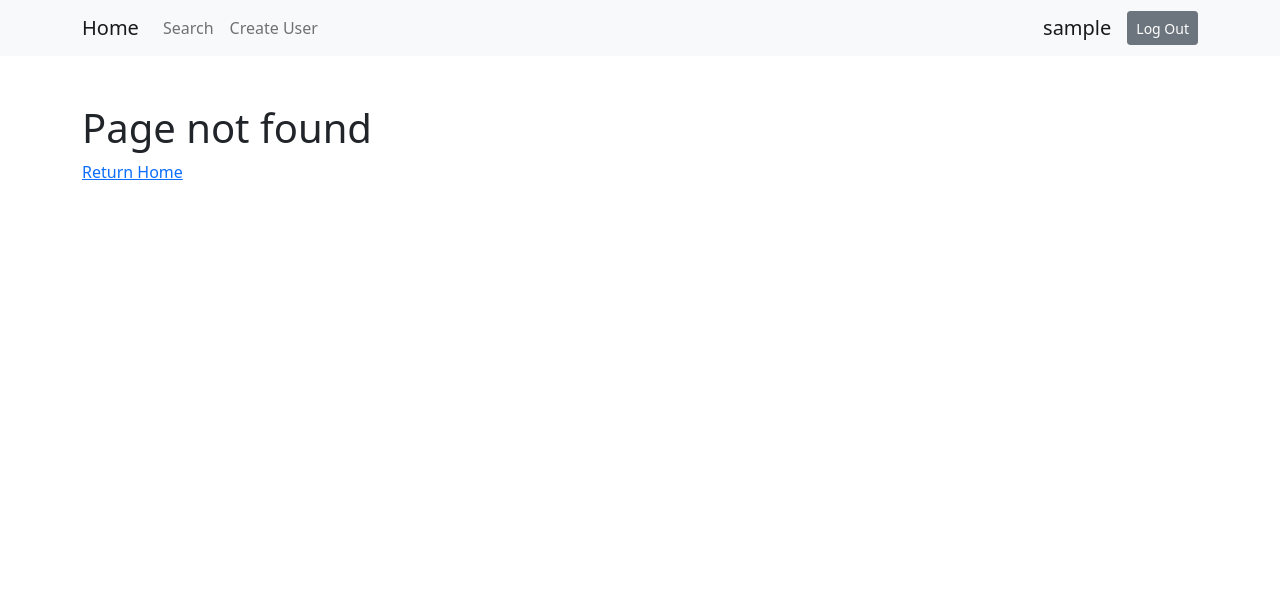
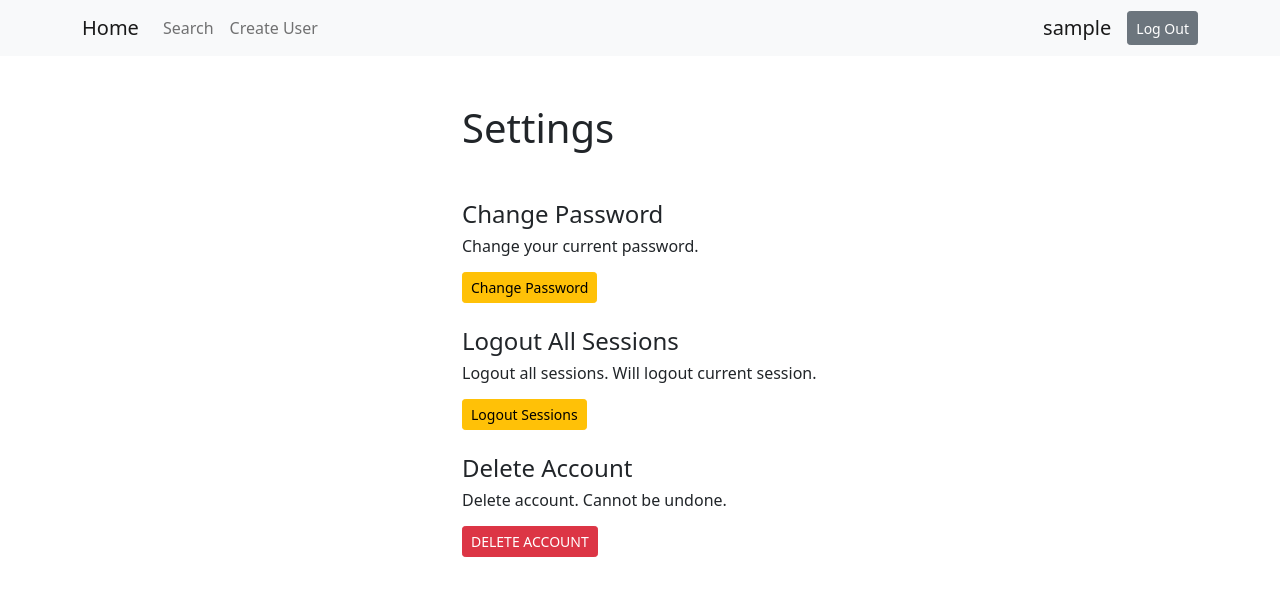
Before and after one commit to BB2455/Full-Stack-App, a React (Create React App) app in the folder client/: page /profile/settings in a window 1280 px wide. Before the commit this address had no page. Shown: the top 596 px of the page. Built offline with nearby package versions, Linux system fonts and the light colour scheme; sample sign-in values are in the browser's storage.

Commit message:
created settings page

```diff
--- a/client/src/App.jsx
+++ b/client/src/App.jsx
@@ -9,6 +9,7 @@ import {
   Register,
   ForgotPassword,
   ResetPassword,
+  Settings,
   Search,
   User,
   NotFoundPage,
@@ -26,6 +27,7 @@ const App = () => {
           <Route path="register" element={<Register />} />
           <Route path="forgot-password" element={<ForgotPassword />} />
           <Route path="reset-password" element={<ResetPassword />} />
+          <Route path="/profile/settings" element={<Settings />} />
           <Route path="search" element={<Search />} />
           <Route path="create" element={<CreateUser />} />
           <Route path="user/:id" element={<User />} />
--- a/client/src/routes/index.js
+++ b/client/src/routes/index.js
@@ -7,3 +7,4 @@ export { default as Search } from './search'
 export { default as User } from './user'
 export { default as CreateUser } from './create'
 export { default as NotFoundPage } from './404'
+export { default as Settings } from './settings'
--- a/client/src/routes/resetPassword.jsx
+++ b/client/src/routes/resetPassword.jsx
@@ -116,7 +116,9 @@ const ResetPassword = () => {
                       <Card.Body>
                         <Card.Title className="d-flex justify-content-between align-items-center mb-0">
                           {user.username}
-                          <Button onClick={() => selectUser(user)}>Select</Button>
+                          <Button onClick={() => selectUser(user)}>
+                            Select
+                          </Button>
                         </Card.Title>
                       </Card.Body>
                     </Card>
--- /dev/null
+++ b/client/src/routes/settings.jsx
@@ -0,0 +1,40 @@
+import React, { useEffect } from 'react'
+import Row from 'react-bootstrap/Row'
+import Col from 'react-bootstrap/Col'
+import { useNavigate } from 'react-router-dom'
+import Button from 'react-bootstrap/Button'
+
+const Settings = () => {
+  const navigate = useNavigate()
+  const profile = localStorage.getItem('profile')
+  useEffect(() => {
+    if (!profile) navigate('/', { replace: true })
+  }, [navigate, profile])
+  return (
+    <div>
+      <Row className="justify-content-center">
+        <Col lg={4} md={6} sm={7}>
+          <h1 className="mb-5">Settings</h1>
+          <h4>Change Password</h4>
+          <h6>
+            Change your current password.
+          </h6>
+          {/* Change Password Form */}
+          <Button variant="warning" size="sm" className="mt-2 mb-4">Change Password</Button>
+          <h4>Logout All Sessions</h4>
+          <h6>
+            Logout all sessions. Will logout current session.
+          </h6>
+          <Button variant="warning" size="sm" className="mt-2 mb-4">Logout Sessions</Button>
+          <h4>Delete Account</h4>
+          <h6>
+            Delete account. Cannot be undone.
+          </h6>
+          <Button variant="danger" size="sm" className="mt-2 mb-4">DELETE ACCOUNT</Button>
+        </Col>
+      </Row>
+    </div>
+  )
+}
+
+export default Settings
```
